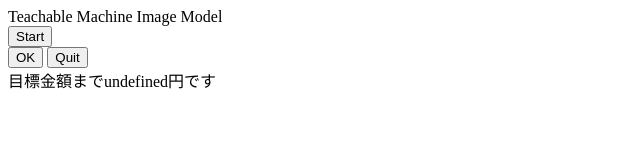
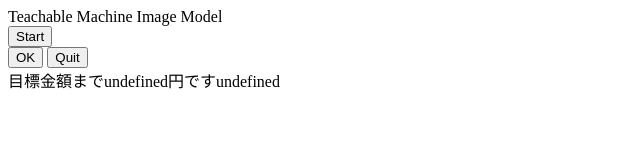
Before and after one commit to Do-not-mix/yen_counter, a plain HTML site: page 500yen.html in a window 1280 px wide. Shown: the full height of the page, 0-640 px from the left. Drawn offline with Linux system fonts and the light colour scheme.

Commit message:
Update 500yen.html

```diff
--- a/500yen.html
+++ b/500yen.html
@@ -26,6 +26,8 @@
         document.write('目標金額まで');
         document.write(query);
         document.write('円です');
+
+        document.write(typeof(query))
 
 
         // More API functions here:
```
